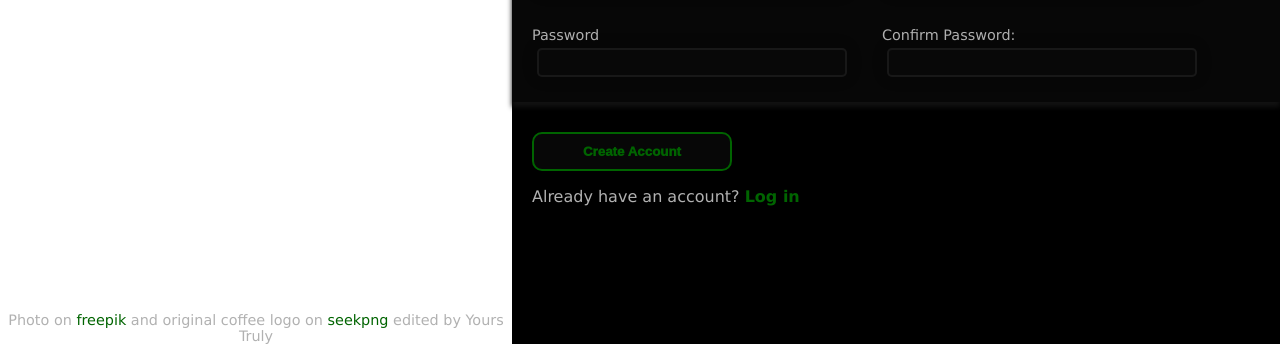
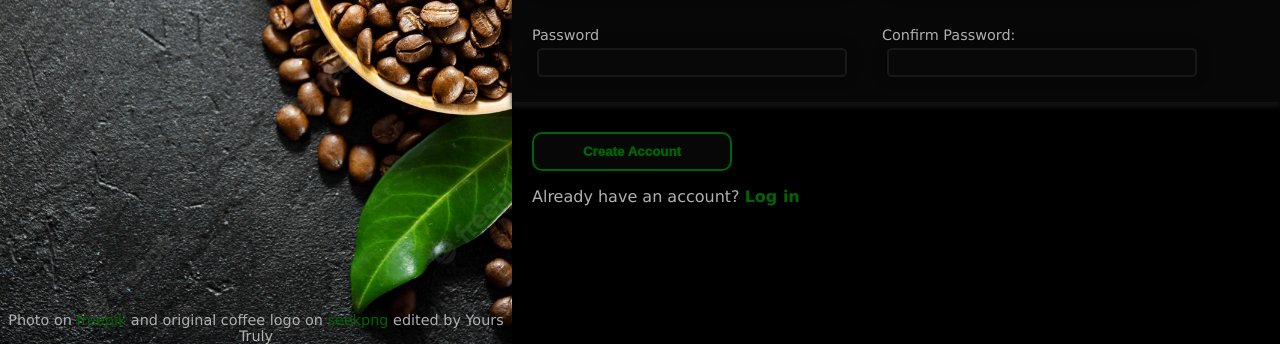
Before and after one commit to SomeCoolName1/SignUpForm, a website: page index.html in a window 1280 px wide. Shown: the part 456-800 px from the top of the page. Drawn offline with Linux system fonts and the light colour scheme.

```diff
--- a/Style/style.css
+++ b/Style/style.css
@@ -5,6 +5,7 @@
 
 body {
   margin: 0;
+  background: black;
   color: rgb(177, 177, 177);
   font-family: "Lucida Sans", "Lucida Sans Regular", "Lucida Grande",
     "Lucida Sans Unicode", Geneva, Verdana, sans-serif;
@@ -18,7 +19,7 @@
 }
 
 .leftBackground {
-  background-image: url("Images/Leaf.jpg");
+  background-image: url("../Images/Leaf.jpg");
   background-position: center;
   background-repeat: no-repeat;
   background-size: cover;
```
Also changed, not shown: package.json (added, +22 -0 lines), README.md (added), 2 other files.
